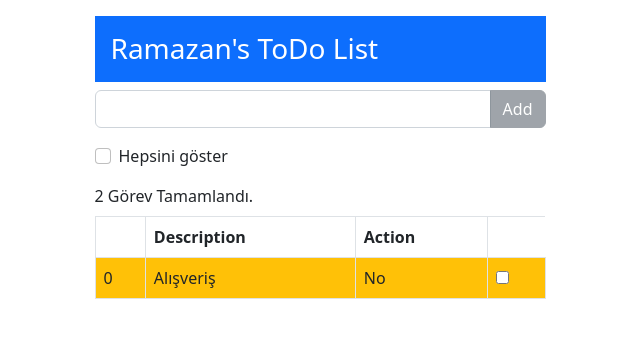
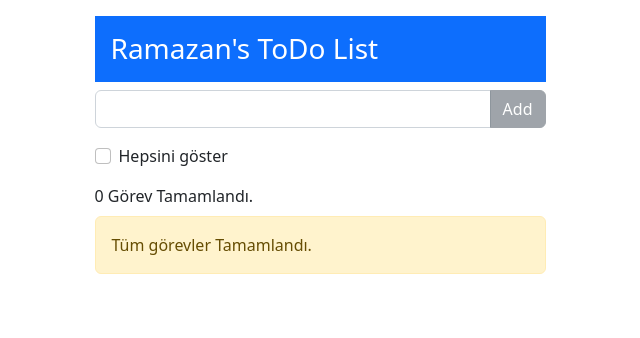
Before and after one commit to ramazanusluu/Angular-TodoApp, an Angular app: page / in a window 1280 px wide. Shown: the top 338 px of the page, without its empty margins (320-960 px from the left). Built offline with nearby package versions, Linux system fonts and the light colour scheme.

Commit message:
LacalStorage

```diff
--- a/src/app/todo/todo.component.html
+++ b/src/app/todo/todo.component.html
@@ -9,11 +9,7 @@
           class="form-control"
           (keyup.enter)="addItem()"
         />
-        <button
-          class="btn"
-          (click)="addItem()"
-          [class]="getBtnClasses()"
-        >
+        <button class="btn" (click)="addItem()" [class]="getBtnClasses()">
           Add
         </button>
       </div>
@@ -88,6 +84,7 @@
                   [(ngModel)]="item.action"
                   name=""
                   id=""
+                  (change)="onActionChanged(item)"
                 />
               </td>
             </tr>
--- a/src/app/todo/todo.component.ts
+++ b/src/app/todo/todo.component.ts
@@ -1,5 +1,6 @@
 import { Component, OnInit } from '@angular/core';
 import { Model } from '../model';
+import { TodoItem } from '../todo.item';
 // import { TodoItem } from '../todo.item';
 
 @Component({
@@ -15,7 +16,10 @@ export class TodoComponent {
 
   message: string = '';
 
-  constructor() {}
+  // Component ilk yüklendiği anda;
+  constructor() {
+    this.model.items = this.getItemsFromLS();
+  }
 
   // // private name: string = 'Ramazan';
   // // items = ['item 1', 'item 2', 'item 3', 'item 4'];
@@ -75,12 +79,39 @@ export class TodoComponent {
 
   addItem() {
     if (this.inputText != '') {
-      this.model.items.push({ description: this.inputText, action: false });
+      let data = { description: this.inputText, action: false };
+      this.model.items.push(data);
+      let items = this.getItemsFromLS();
+      items.push(data);
+      localStorage.setItem('items', JSON.stringify(items));
       this.inputText = '';
     } else {
       alert('Bilgi giriniz !');
     }
   }
+
+  getItemsFromLS() {
+    let items: TodoItem[] = [];
+    let value = localStorage.getItem('items');
+    if (value != null) {
+      items = JSON.parse(value);
+    }
+    return items;
+  }
+
+  onActionChanged(item: TodoItem) {
+    let items = this.getItemsFromLS();
+
+    localStorage.clear();
+
+    items.forEach((i) => {
+      if (i.description == item.description) {
+        i.action = item.action;
+      }
+    });
+    localStorage.setItem('items', JSON.stringify(items));
+  }
+
   displayCount() {
     return this.model.items.filter((i) => i.action).length;
   }
```
